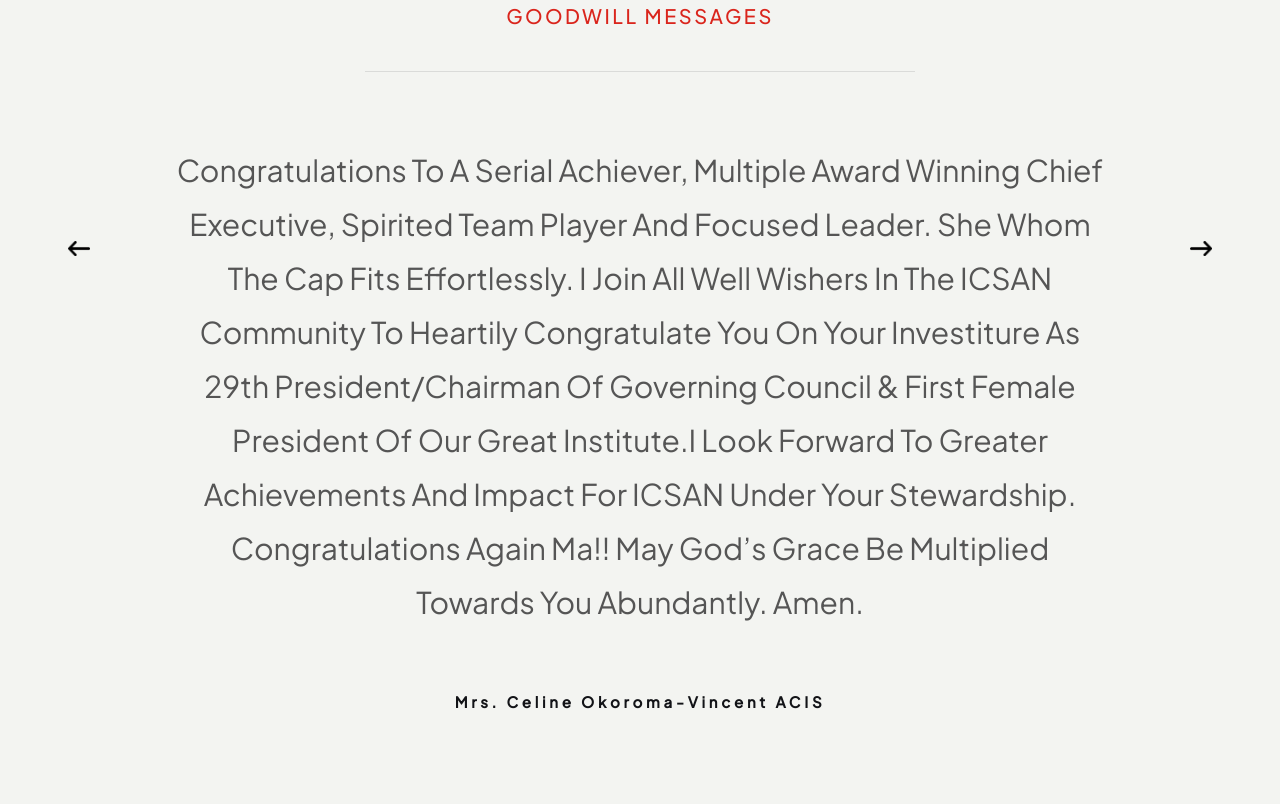
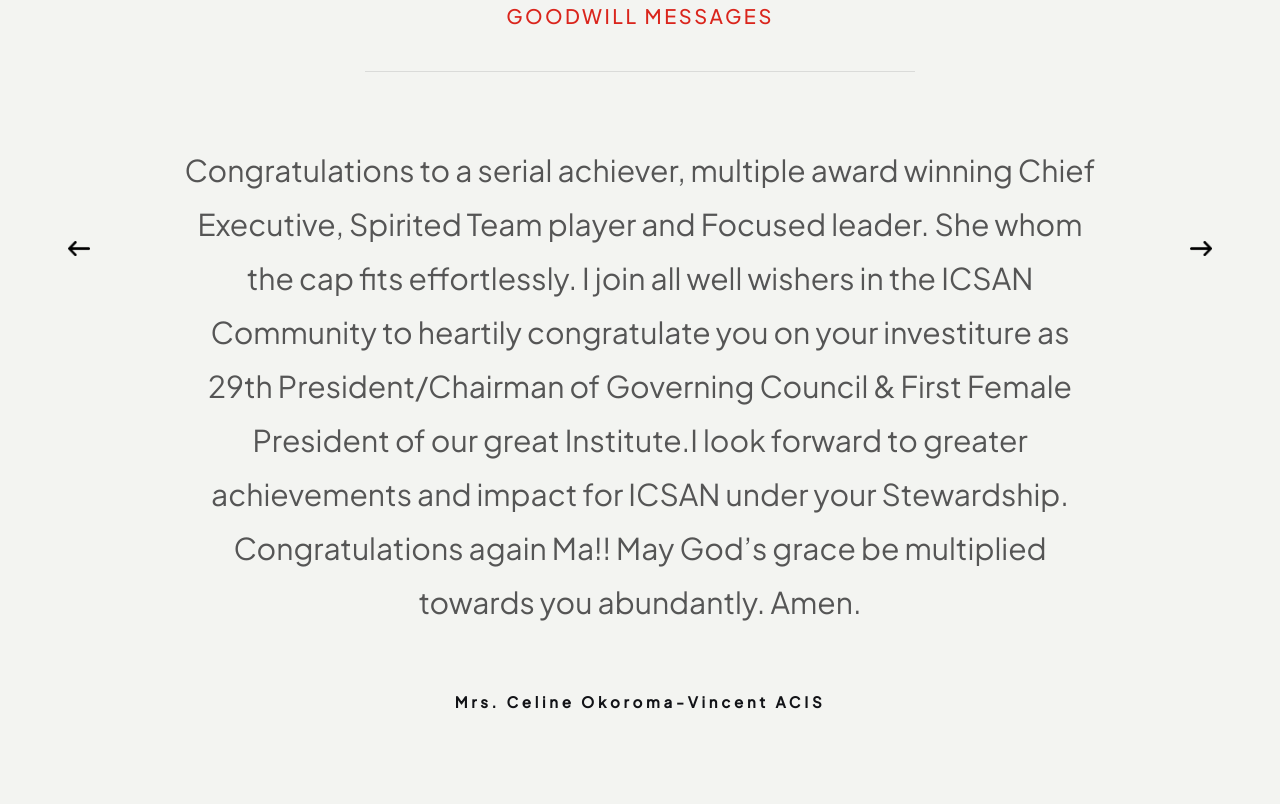
Before and after one commit to slyde619/ICSAN, a plain HTML site: page index.html in a window 1280 px wide. Shown: the part 2076-2880 px from the top of the page. Drawn offline with nearby package versions, Linux system fonts and the light colour scheme.

Commit message:
changed text transformation on expectation

```diff
--- a/css/main.css
+++ b/css/main.css
@@ -2681,7 +2681,7 @@
   padding: 0 0 3rem 0;
 }
 
-.testimonials__slide p {
+.testimonials__slide p::first-letter {
   text-transform: capitalize;
 }
 
```
